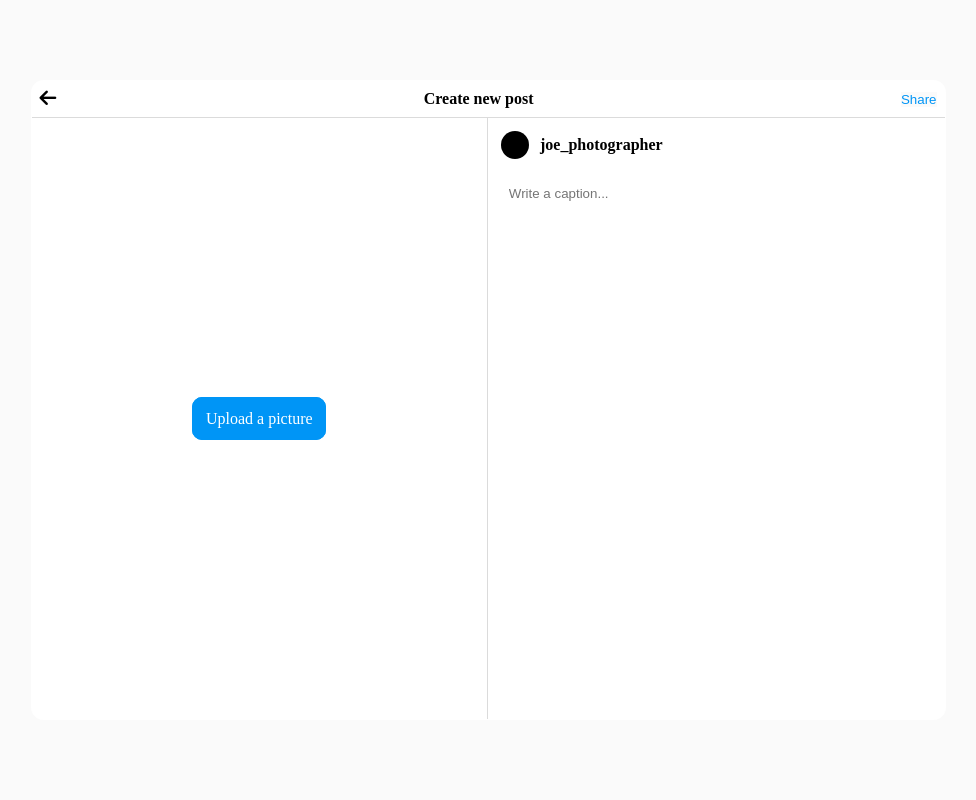
After one commit to Ali-Fattahian/instagram-clone, a Django app: page /homepage/add-post in a window 1280 px wide. The commit adds this page. Shown: the whole page, without its empty margins (152-1128 px from the left). Run offline with Django 4.2, Linux system fonts and the light colour scheme; some libraries are stand-ins or nearby versions.

Commit message:
add create new post templates and views to pass the basic get request test

```diff
--- /dev/null
+++ b/instagram_clone/core/static/core/new-post.css
@@ -0,0 +1,124 @@
+* {
+  margin: 0;
+  padding: 0;
+  box-sizing: border-box; }
+
+body {
+  background-color: #fafafa; }
+
+a {
+  text-decoration: none; }
+
+ul {
+  list-style: none; }
+
+input {
+  padding-left: 8px;
+  padding-top: 9px;
+  padding-bottom: 7px;
+  background-color: #fafafa;
+  border: 1px solid #e1e1e1;
+  border-radius: 3px; }
+  input:focus {
+    outline: 0; }
+
+.btn {
+  padding: 10px 110px;
+  cursor: pointer;
+  transition: 0.1s background-color ease-in-out;
+  border: none; }
+  .btn:active, .btn:hover {
+    opacity: 0.9; }
+
+.btn {
+  background-color: #0095f6;
+  color: #fff;
+  border: 0.1px solid #0095f6;
+  border-radius: 3px; }
+
+.links--small {
+  font-size: 12px;
+  color: #8e8e8d; }
+
+#main {
+  background-color: #fafafa;
+  width: 100vw;
+  height: 100vh;
+  display: flex; }
+  #main form {
+    background-color: #fff;
+    margin: auto;
+    border-radius: 12px;
+    border: 1px solid #fff;
+    width: 80%;
+    height: 80%;
+    max-width: 915px;
+    display: flex;
+    align-items: stretch;
+    justify-content: flex-start;
+    flex-direction: column; }
+    #main form #main-top {
+      border-bottom: 1px solid #dbdbdb; }
+      #main form #main-top .main-top__links-container {
+        display: flex;
+        justify-content: center;
+        align-items: center;
+        justify-content: space-between;
+        padding: 0.5rem; }
+        #main form #main-top .main-top__links-container button {
+          color: #0095f6;
+          background-color: #fafafa;
+          border: none; }
+        #main form #main-top .main-top__links-container i {
+          color: #000;
+          font-size: 1.2rem; }
+    #main form #main-bottom {
+      display: flex;
+      justify-content: center;
+      align-items: center;
+      height: 100%; }
+      #main form #main-bottom #post-form-left {
+        display: flex;
+        justify-content: center;
+        align-items: center;
+        border-right: 1px solid #dbdbdb;
+        height: 100%;
+        width: 50%; }
+        #main form #main-bottom #post-form-left .add-image__container input {
+          display: none; }
+        #main form #main-bottom #post-form-left .add-image__container .btn {
+          padding: 1.5vh 1vw;
+          border-radius: 10px; }
+      #main form #main-bottom #post-form-right {
+        width: 50%;
+        height: 100%;
+        padding: 0.8rem; }
+        #main form #main-bottom #post-form-right .add-caption .user-profile {
+          display: flex;
+          justify-content: center;
+          align-items: center;
+          justify-content: flex-start; }
+          #main form #main-bottom #post-form-right .add-caption .user-profile .profile-picture {
+            width: 28px;
+            height: 28px;
+            object-fit: cover;
+            background-color: #000;
+            border-radius: 50%;
+            margin-right: 0.7rem; }
+          #main form #main-bottom #post-form-right .add-caption .user-profile .profile-username a {
+            font-weight: bold;
+            color: #000; }
+        #main form #main-bottom #post-form-right .add-caption input {
+          margin-top: 1rem;
+          background-color: #fff;
+          border: none; }
+
+@media screen and (max-width: 490px) {
+  #main form #main-bottom {
+    flex-direction: column; }
+    #main form #main-bottom #post-form-left {
+      border: none;
+      border-bottom: 1px solid #dbdbdb;
+      width: 100%; }
+    #main form #main-bottom #post-form-right {
+      width: 100%; } }
--- /dev/null
+++ b/instagram_clone/core/templates/core/new-post.html
@@ -0,0 +1,50 @@
+{% extends 'base.html' %}
+{% load static %}
+
+{% block css %}
+    <link rel="stylesheet" href="{% static 'core/new-post.css' %}" />
+{% endblock %}
+
+{% block title %}
+    Create new post • Instagram
+{% endblock %}
+
+{% block content %}
+    <main id="main">
+      <form method="post" class="post-form">
+        <section id="main-top">
+          <div class="main-top__links-container">
+            <div class="top-link__left">
+              <a href="#"><i class="fa fa-arrow-left"></i></a>
+            </div>
+            <div class="top-link__middle"><h4>Create new post</h4></div>
+            <div class="top-link__right">
+              <button type="submit">Share</button>
+            </div>
+          </div>
+        </section>
+        <section id="main-bottom">
+          <section id="post-form-left">
+            <div class="add-image__container">
+              <input type="file" name="post-image" id="post-image" accept="image/*" />
+              <label for="post-image" class="btn">Upload a picture</label>
+            </div>
+          </section>
+          <section id="post-form-right">
+            <div class="add-caption">
+                <div class="user-profile">
+                    <div class="profile-picture"></div>
+                    <div class="profile-username"><a href="#">joe_photographer</a></div>
+                </div>
+              <input
+                type="text"
+                name="post-caption"
+                id="post-caption"
+                placeholder="Write a caption..."
+              />
+            </div>
+          </section>
+        </section>
+      </form>
+    </main>
+{% endblock %}
--- a/instagram_clone/core/urls.py
+++ b/instagram_clone/core/urls.py
@@ -4,6 +4,7 @@ from . import views
 
 urlpatterns = [
     path('homepage/', views.HomePageView.as_view(), name='homepage'),
+    path('homepage/add-post', views.AddPostView.as_view(), name='add-post'),
     path('homepage/<slug:slug>',
          views.UserProfileDetail.as_view(), name='user-account'),
     path('homepage/<slug:slug>/posts/<int:pk>/',
--- a/instagram_clone/core/views.py
+++ b/instagram_clone/core/views.py
@@ -3,6 +3,7 @@ from django.urls import reverse
 from django.http import HttpResponseRedirect
 from django.core.exceptions import ValidationError
 from django.views.generic import View
+# from django.contrib.auth.mixins import LoginRequiredMixin
 from django.db.models import Count
 from .models import Post, LikePost
 from users.models import Follow, Profile
@@ -164,3 +165,11 @@ class PostDetailView(View):
                 return render(request, 'core/post-detail.html', context)
         print('log in first!')
         return redirect('users:log-in')
+
+
+class AddPostView(View):
+    def get(self, request):
+        return render(request, 'core/new-post.html')
+
+    def post(self, request):
+        pass
--- a/instagram_clone/templates/base.html
+++ b/instagram_clone/templates/base.html
@@ -1,4 +1,3 @@
-{% load static %}
 {% load static %}
 <!DOCTYPE html>
 <html lang="en">
```
Also changed, not shown: instagram_clone/core/tests/test_views.py (+4 -3 lines).
